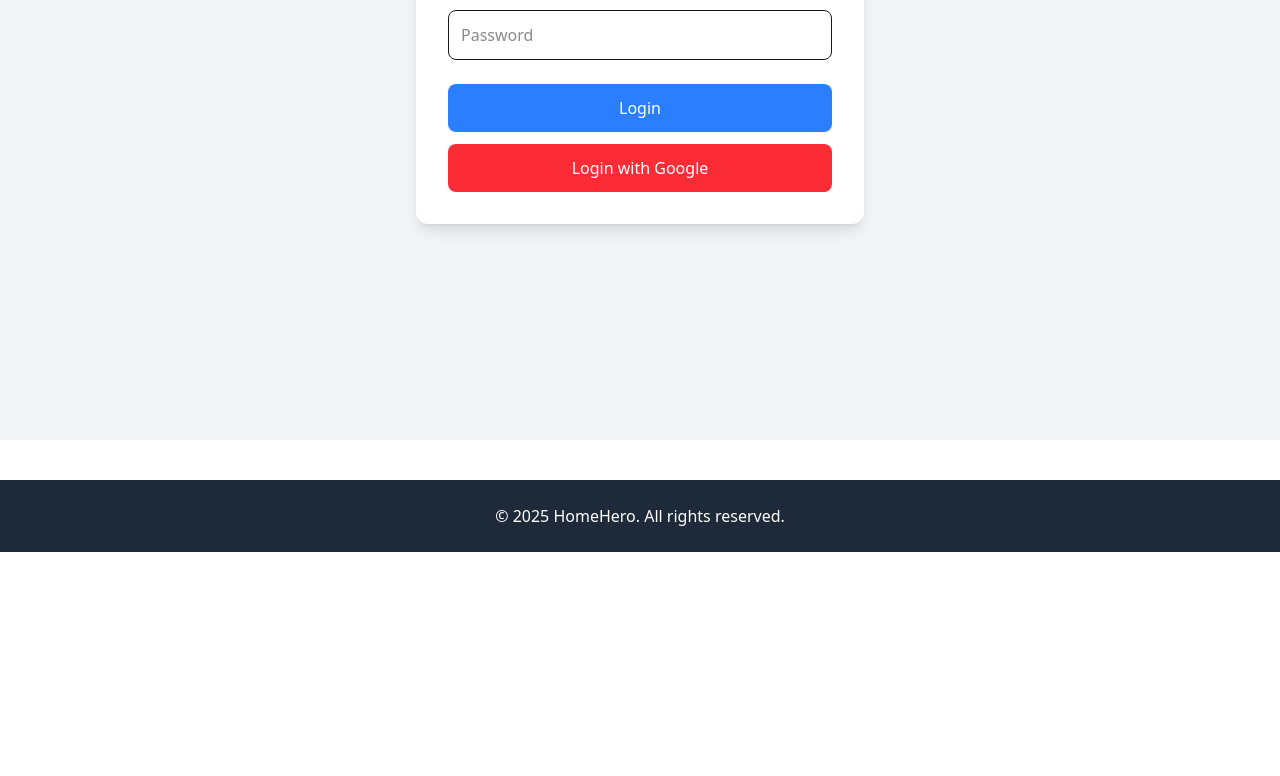
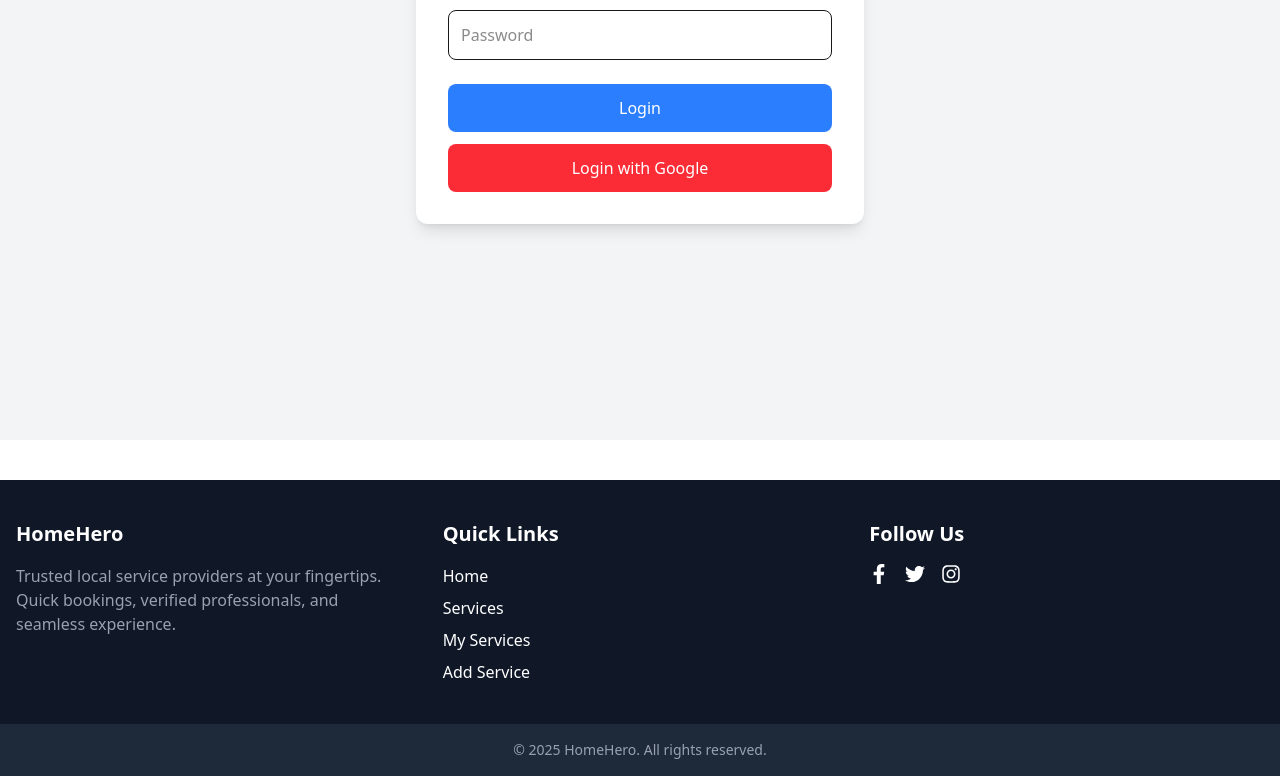
Before and after one commit to salman3334/assignment-ten, a React (Vite) app: page /login in a window 1280 px wide. Shown: the part 424-1200 px from the top of the page. Before the commit the page ends 976 px from the top, so only its background shows below. Built offline with nearby package versions, Linux system fonts and the light colour scheme; no server answers.

Commit message:
updating footer section

```diff
--- a/src/components/Footer.jsx
+++ b/src/components/Footer.jsx
@@ -1,13 +1,63 @@
 import React from "react";
+import { Link } from "react-router-dom";
+import { FaFacebookF, FaTwitter, FaInstagram } from "react-icons/fa";
 
 const Footer = () => {
   return (
-    <footer className="bg-gray-800 text-white py-6 mt-10">
-      <div className="container mx-auto text-center">
-        <p>&copy; {new Date().getFullYear()} HomeHero. All rights reserved.</p>
+    <footer className="bg-gray-900 text-white mt-10">
+      <div className="container mx-auto px-4 py-10 grid grid-cols-1 md:grid-cols-3 gap-8">
+
+        {/* About Section */}
+        <div>
+          <h3 className="text-xl font-bold mb-4">HomeHero</h3>
+          <p className="text-gray-400">
+            Trusted local service providers at your fingertips. Quick bookings, verified professionals, and seamless experience.
+          </p>
+        </div>
+
+        {/* Quick Links */}
+        <div>
+          <h3 className="text-xl font-bold mb-4">Quick Links</h3>
+          <ul className="space-y-2">
+            <li>
+              <Link to="/" className="hover:text-blue-500">Home</Link>
+            </li>
+            <li>
+              <Link to="/services" className="hover:text-blue-500">Services</Link>
+            </li>
+            <li>
+              <Link to="/my-services" className="hover:text-blue-500">My Services</Link>
+            </li>
+            <li>
+              <Link to="/add-service" className="hover:text-blue-500">Add Service</Link>
+            </li>
+          </ul>
+        </div>
+
+        {/* Social Links */}
+        <div>
+          <h3 className="text-xl font-bold mb-4">Follow Us</h3>
+          <div className="flex space-x-4">
+            <a href="https://facebook.com" target="_blank" rel="noopener noreferrer" className="hover:text-blue-600">
+              <FaFacebookF size={20} />
+            </a>
+            <a href="https://twitter.com" target="_blank" rel="noopener noreferrer" className="hover:text-blue-400">
+              <FaTwitter size={20} />
+            </a>
+            <a href="https://instagram.com" target="_blank" rel="noopener noreferrer" className="hover:text-pink-500">
+              <FaInstagram size={20} />
+            </a>
+          </div>
+        </div>
+
+      </div>
+
+      {/* Bottom */}
+      <div className="bg-gray-800 text-center py-4 text-gray-400 text-sm">
+        &copy; {new Date().getFullYear()} HomeHero. All rights reserved.
       </div>
     </footer>
   );
 };
 
-export default Footer; // ✅ default export
+export default Footer;
```
